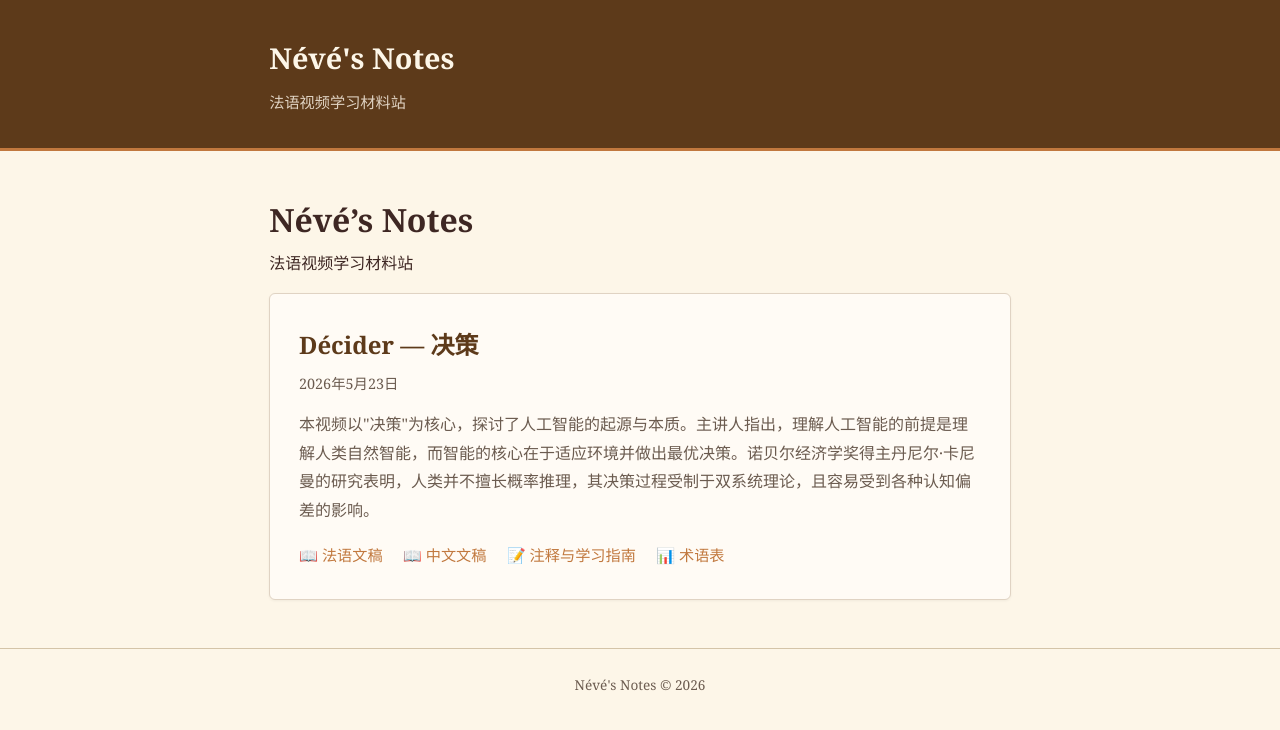
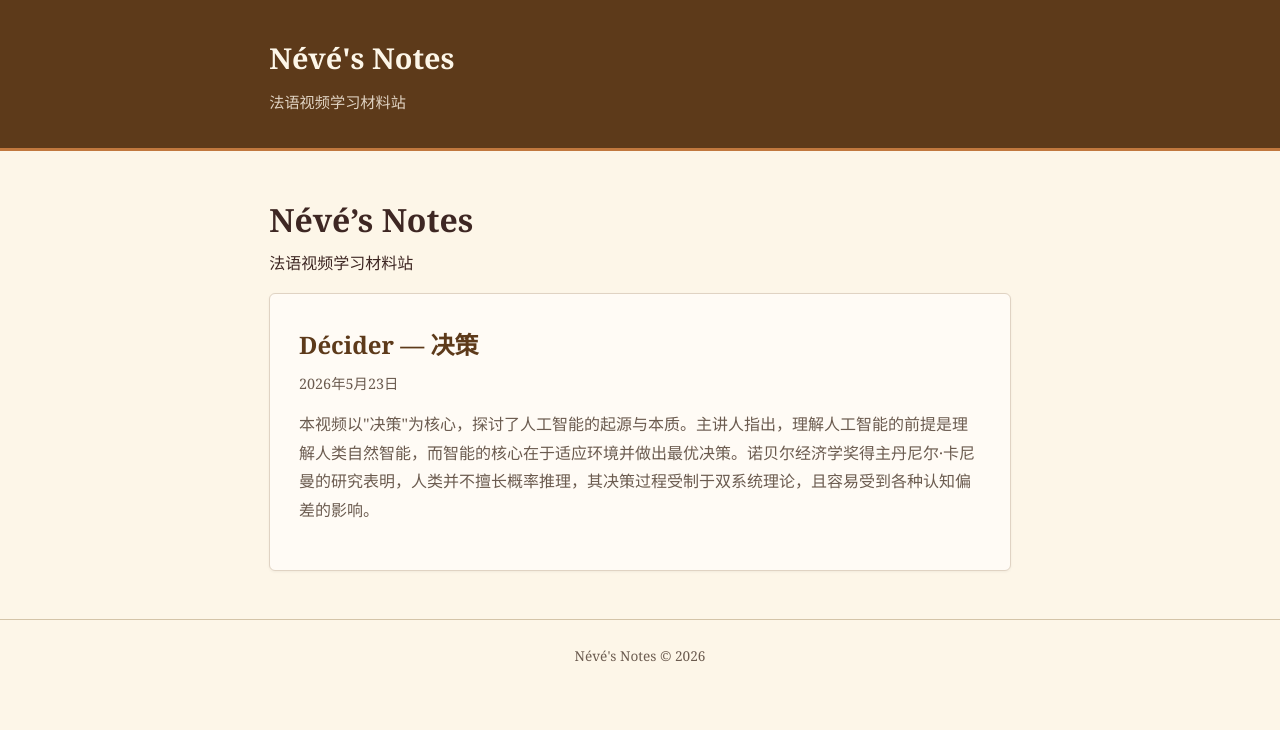
Before and after one commit to ruixue131/trans-video-french-to-chinese, a Jekyll site: the page built from index.md, in a window 1280 px wide. Shown: the top 730 px of the page. Built offline with Jekyll 4.4.1, drawn with Linux system fonts in a browser that asks for light colours.

Commit message:
Fix nav: homepage links to topic page, not directly to sub-pages

```diff
--- a/index.md
+++ b/index.md
@@ -14,12 +14,6 @@ layout: default
   <h2><a href="{{ site.baseurl }}/{{ topic.slug }}">{{ topic.title }}</a></h2>
   <div class="card-date">{{ topic.date_str }}</div>
   <div class="card-excerpt">{{ topic.excerpt }}</div>
-  <div class="card-links">
-    <a href="{{ site.baseurl }}/{{ topic.slug }}/article_fr">📖 法语文稿</a>
-    <a href="{{ site.baseurl }}/{{ topic.slug }}/article_cn">📖 中文文稿</a>
-    <a href="{{ site.baseurl }}/{{ topic.slug }}/annotations">📝 注释与学习指南</a>
-    <a href="{{ site.baseurl }}/{{ topic.slug }}/glossary">📊 术语表</a>
-  </div>
 </div>
 {% endfor %}
 
```
